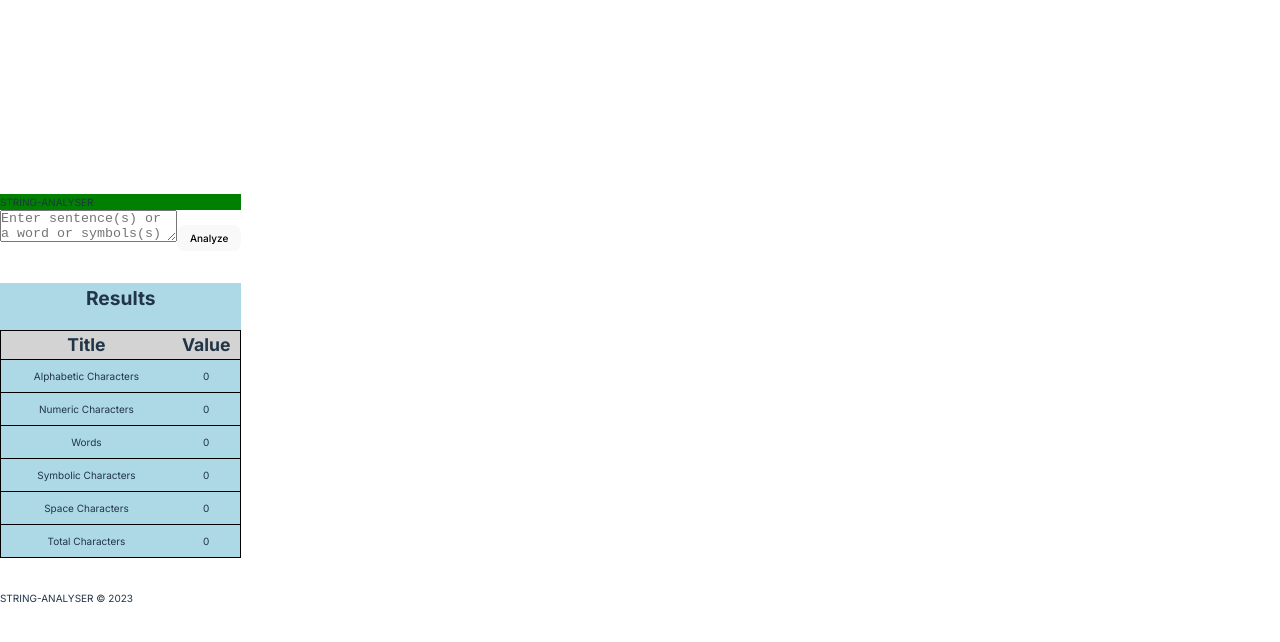
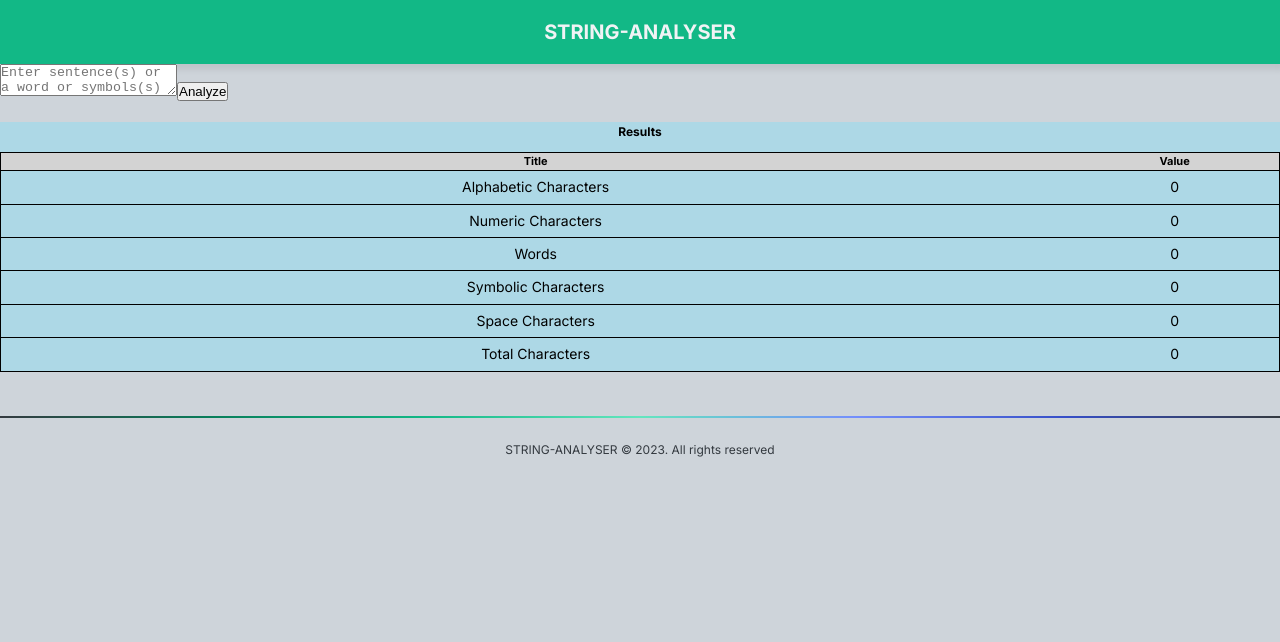
Before and after one commit to Tibz-Dankan/string-analyser, a React (Vite) app: page / in a window 1280 px wide. Shown: the top 642 px of the page. Built offline with nearby package versions, Linux system fonts and the light colour scheme.

Commit message:
feat:Home pages UI styles

```diff
--- a/index.html
+++ b/index.html
@@ -4,7 +4,7 @@
     <meta charset="UTF-8" />
     <link rel="icon" type="image/svg+xml" href="/vite.svg" />
     <meta name="viewport" content="width=device-width, initial-scale=1.0" />
-    <title>Vite + React + TS</title>
+    <title>String Analyser</title>
   </head>
   <body>
     <div id="root"></div>
--- a/src/App.scss
+++ b/src/App.scss
@@ -21,6 +21,27 @@ and converted into hsl from https://convertacolor.com */
   box-sizing: inherit;
 }
 
+:root {
+  --color-primary: hsl(161.9, 82.2%, 39.6%);
+  --color-primary-light: hsl(161.7, 72.4%, 64.5%);
+  --color-primary-dark: hsl(161.8, 88.1%, 26.5%);
+  --color-secondary: hsl(229.7, 57.3%, 49.6%);
+  --color-secondary-light: hsl(228.1, 95.8%, 72.2%);
+
+  --color-grey-light-1: hsl(210, 16.7%, 97.6%);
+  --color-grey-light-2: hsl(210, 16.7%, 95.3%);
+  --color-grey-light-3: hsl(210, 13.8%, 88.6%);
+  --color-grey-light-4: hsl(210, 14%, 83.1%);
+
+  --color-grey-dark-1: hsl(210, 10.8%, 71%);
+  --color-grey-dark-2: hsl(210, 7.1%, 55.7%);
+  --color-grey-dark-3: hsl(210, 10.3%, 22.7%);
+  --color-grey-dark-4: hsl(210, 10.8%, 14.5%);
+
+  --shadow-dark: 0rem 0rem 0.2rem 0.2rem hsla(0, 0%, 0%, 0.15);
+  --shadow-light: 0.2rem 0.4rem 0.6rem 0.2rem hsla(0, 0%, 0%, 0.08);
+}
+
 body {
   font-weight: 400;
   line-height: 1.6;
@@ -28,11 +49,18 @@ body {
   font-size: 62.5%;
   background-size: cover;
   background-repeat: no-repeat;
+  background-color: var(--color-grey-light-2);
 }
 html {
   font-size: 62.5%;
   box-sizing: border-box;
 }
+
+// .pages {
+//   // width: 100%;
+//   // height: auto;
+//   // background-color: violet;
+// }
 
 /* .logo:hover {
   filter: drop-shadow(0 0 2em #646cffaa);
--- a/src/Pages/Home/Home.module.scss
+++ b/src/Pages/Home/Home.module.scss
@@ -2,8 +2,48 @@
   display: flex;
   flex-direction: column;
   justify-content: start;
+  font-size: 1.4rem;
+  min-height: 100vh;
+  background-color: var(--color-grey-light-4);
 
   &__header {
-    background-color: hsl(120, 100%, 25%);
+    padding: 1.6rem;
+    font-size: 2rem;
+    background-color: var(--color-primary);
+    color: var(--color-grey-light-2);
+    font-weight: bold;
+    text-align: center;
+    box-shadow: var(--shadow-light);
   }
 }
+
+footer {
+  margin-top: 2.4rem;
+  font-size: 1.2rem;
+  .home__copyright {
+    text-align: center;
+    padding: 2.4rem 0rem;
+    color: var(--color-grey-dark-3);
+    position: relative;
+    &::before {
+      display: block;
+      content: "";
+      position: absolute;
+      top: 0rem;
+      left: 0rem;
+      right: 0rem;
+      height: 0.2rem;
+      z-index: 10;
+      background-image: linear-gradient(
+        to right,
+        var(--color-grey-dark-3),
+        var(--color-primary-dark),
+        var(--color-primary),
+        var(--color-primary-light),
+        var(--color-secondary-light),
+        var(--color-secondary),
+        var(--color-grey-dark-3)
+      );
+    }
+  }
+}
--- a/src/Pages/Home/Home.tsx
+++ b/src/Pages/Home/Home.tsx
@@ -14,7 +14,8 @@ const Home: React.FC = (): JSX.Element => {
         </main>
         <footer>
           <div className={styles["home__copyright"]}>
-            STRING-ANALYSER &copy; {new Date().getFullYear()}
+            STRING-ANALYSER &copy; {new Date().getFullYear()}. All rights
+            reserved
           </div>
         </footer>
       </div>
--- a/src/index.css
+++ b/src/index.css
@@ -1,70 +1,7 @@
 :root {
-  font-family: Inter, Avenir, Helvetica, Arial, sans-serif;
-  font-size: 16px;
-  line-height: 24px;
-  font-weight: 400;
-
-  color-scheme: light dark;
-  color: rgba(255, 255, 255, 0.87);
-  background-color: #242424;
-
   font-synthesis: none;
   text-rendering: optimizeLegibility;
   -webkit-font-smoothing: antialiased;
   -moz-osx-font-smoothing: grayscale;
   -webkit-text-size-adjust: 100%;
 }
-
-a {
-  font-weight: 500;
-  color: #646cff;
-  text-decoration: inherit;
-}
-a:hover {
-  color: #535bf2;
-}
-
-body {
-  margin: 0;
-  display: flex;
-  place-items: center;
-  min-width: 320px;
-  min-height: 100vh;
-}
-
-h1 {
-  font-size: 3.2em;
-  line-height: 1.1;
-}
-
-button {
-  border-radius: 8px;
-  border: 1px solid transparent;
-  padding: 0.6em 1.2em;
-  font-size: 1em;
-  font-weight: 500;
-  font-family: inherit;
-  background-color: #1a1a1a;
-  cursor: pointer;
-  transition: border-color 0.25s;
-}
-button:hover {
-  border-color: #646cff;
-}
-button:focus,
-button:focus-visible {
-  outline: 4px auto -webkit-focus-ring-color;
-}
-
-@media (prefers-color-scheme: light) {
-  :root {
-    color: #213547;
-    background-color: #ffffff;
-  }
-  a:hover {
-    color: #747bff;
-  }
-  button {
-    background-color: #f9f9f9;
-  }
-}
```
Also changed, not shown: src/App.tsx (+2 -5 lines).
